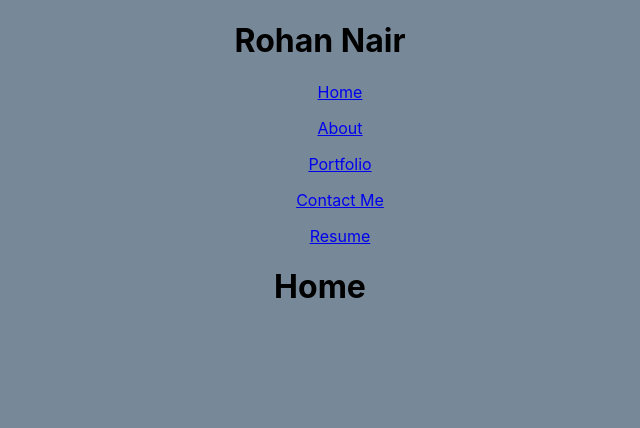
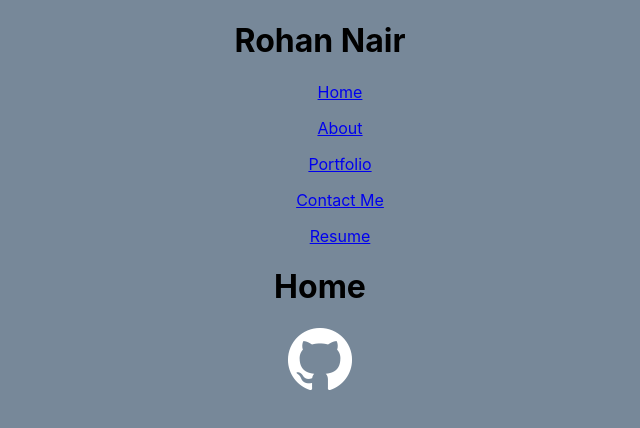
Before and after one commit to rohannj1993/Reactportfolio, a React (Create React App) app: page / in a window 1280 px wide. Shown: the top 428 px of the page, without its empty margins (320-960 px from the left). Built offline with nearby package versions, Linux system fonts and the light colour scheme.

Commit message:
updated file structure

```diff
--- a/src/components/Footer.js
+++ b/src/components/Footer.js
@@ -1,9 +1,11 @@
-import React, { Component } from 'react';
-// import gitlogo from "./Assets/GitHub-Mark/PNG/GitHub-Mark-Light-64px.png"
+import React from 'react';
+import gitlogo from "./Assets/GitHub-Mark/PNG/GitHub-Mark-Light-64px.png"
 function Footer(){
     return(
-<p></p>
-//  <img src ={gitlogo} alt="github logo"/>
+<p>
+
+ <img src ={gitlogo} alt="github logo"/>
+</p>
     )
 }
 export default Footer
```
Also changed, not shown: src/components/Assets/Screenshot (174).png (renamed from src/components/Assets/Screenshot174.png), 1 other file (tests, documents, lock files or other folders).
